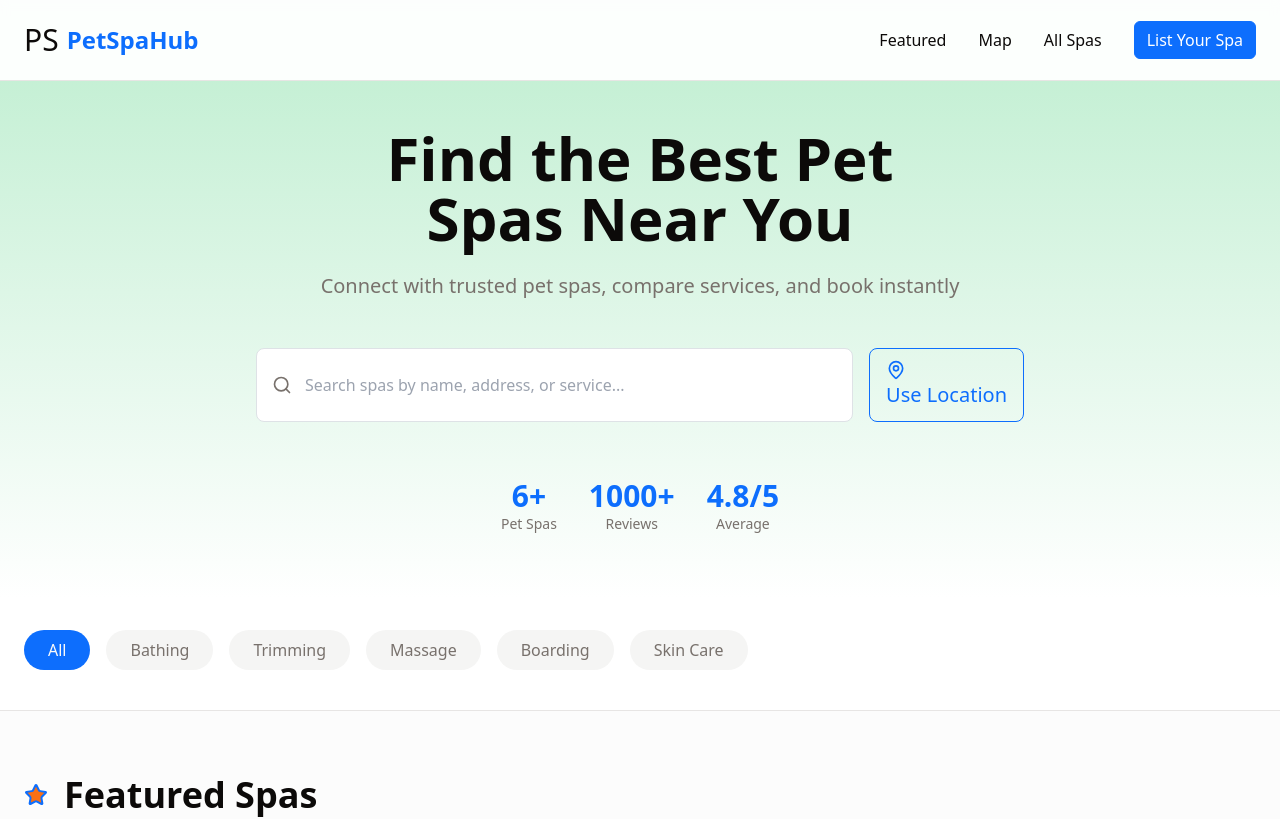
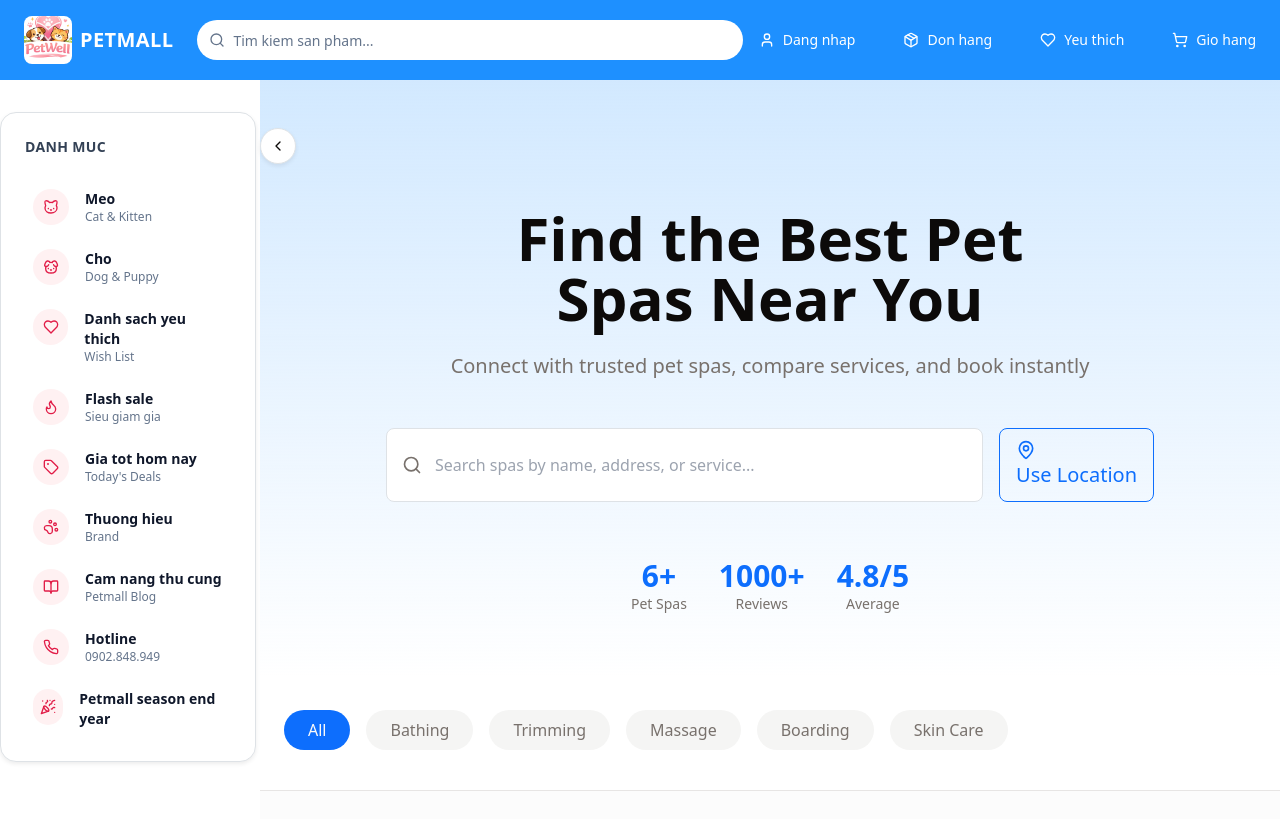
Before and after one commit to hieult-dev/exe-fe, a React (Vite) app: page / in a window 1280 px wide. Shown: the top 819 px of the page. Built offline with nearby package versions, Linux system fonts and the light colour scheme.

Commit message:
change layout

```diff
--- a/src/common/home/components/home-footer.tsx
+++ b/src/common/home/components/home-footer.tsx
@@ -1,7 +1,7 @@
 export function HomeFooter() {
   return (
     <footer className="py-12 bg-muted/30 border-t border-border">
-      <div className="container mx-auto px-4">
+      <div className="w-full px-4">
         <div className="grid md:grid-cols-4 gap-8">
           <div>
             <div className="flex items-center gap-2 mb-4">
--- a/src/common/home/components/home-hero.tsx
+++ b/src/common/home/components/home-hero.tsx
@@ -8,7 +8,7 @@ interface HomeHeroProps {
 
 export function HomeHero({ totalSpas, onSearch, onUseLocation }: HomeHeroProps) {
   return (
-    <section className="relative pt-32 pb-16 px-4 bg-gradient-to-b from-secondary/30 to-background">
+    <section className="relative pt-32 pb-16 px-4 bg-gradient-to-b from-[#1e90ff]/20 to-background">
       <div className="container mx-auto text-center">
         <div className="max-w-4xl mx-auto space-y-6">
           <h1 className="text-4xl md:text-5xl lg:text-6xl font-bold leading-tight text-balance">
--- /dev/null
+++ b/src/common/home/components/left-sidebar.tsx
@@ -0,0 +1,88 @@
+import {
+    Cat,
+    Dog,
+    Heart,
+    Flame,
+    Tag,
+    PawPrint,
+    BookOpen,
+    Phone,
+    PartyPopper,
+    ChevronLeft,
+    ChevronRight,
+} from "lucide-react"
+
+const items = [
+    { label: "Meo", sub: "Cat & Kitten", icon: Cat },
+    { label: "Cho", sub: "Dog & Puppy", icon: Dog },
+    { label: "Danh sach yeu thich", sub: "Wish List", icon: Heart },
+    { label: "Flash sale", sub: "Sieu giam gia", icon: Flame },
+    { label: "Gia tot hom nay", sub: "Today's Deals", icon: Tag },
+    { label: "Thuong hieu", sub: "Brand", icon: PawPrint },
+    { label: "Cam nang thu cung", sub: "Petmall Blog", icon: BookOpen },
+    { label: "Hotline", sub: "0902.848.949", icon: Phone },
+    { label: "Petmall season end year", sub: "", icon: PartyPopper },
+]
+
+type LeftSidebarProps = {
+    collapsed: boolean
+    onToggle: () => void
+}
+
+export function LeftSidebar({ collapsed, onToggle }: LeftSidebarProps) {
+    return (
+        <>
+            <button
+                type="button"
+                onClick={onToggle}
+                className={`fixed top-32 z-[60] grid h-9 w-9 place-items-center rounded-full border bg-white shadow-sm transition-[left] duration-300 ${collapsed ? "left-3" : "left-[260px]"
+                    }`}
+            >
+                {collapsed ? <ChevronRight className="h-4 w-4" /> : <ChevronLeft className="h-4 w-4" />}
+            </button>
+
+            <aside
+                className={`relative hidden lg:block shrink-0 transition-[width] duration-300 ${collapsed ? "w-0" : "w-64"
+                    }`}
+            >
+                {!collapsed && (
+                    <div className="sticky top-28">
+                        <div className="rounded-2xl border bg-white p-4 shadow-sm">
+                            <div className="text-sm font-semibold uppercase tracking-wide text-slate-700">
+                                Danh muc
+                            </div>
+
+                            <div className="mt-4 space-y-2">
+                                {items.map((item) => {
+                                    const Icon = item.icon
+                                    return (
+                                        <a
+                                            key={item.label}
+                                            href="#"
+                                            className="flex items-start gap-3 rounded-lg px-2 py-2 hover:bg-slate-50"
+                                        >
+                                            <div className="grid h-9 w-9 place-items-center rounded-full bg-rose-50 text-rose-600">
+                                                <Icon className="h-4 w-4" />
+                                            </div>
+
+                                            <div className="text-sm">
+                                                <div className="font-semibold text-slate-900">
+                                                    {item.label}
+                                                </div>
+                                                {item.sub ? (
+                                                    <div className="text-xs text-slate-500">
+                                                        {item.sub}
+                                                    </div>
+                                                ) : null}
+                                            </div>
+                                        </a>
+                                    )
+                                })}
+                            </div>
+                        </div>
+                    </div>
+                )}
+            </aside>
+        </>
+    )
+}
--- a/src/common/home/components/navigation.tsx
+++ b/src/common/home/components/navigation.tsx
@@ -1,66 +1,120 @@
-"use client"
-
 import { useState } from "react"
-import { Menu, X } from "lucide-react"
-import { Button } from "react-bootstrap"
+import {
+  Menu,
+  X,
+  Search,
+  Globe,
+  User,
+  Package,
+  Heart,
+  ShoppingCart,
+} from "lucide-react"
 
 export function Navigation() {
-  const [isMenuOpen, setIsMenuOpen] = useState(false)
+  const [open, setOpen] = useState(false)
 
   return (
-    <nav className="fixed top-0 left-0 right-0 z-50 bg-background/95 backdrop-blur-sm border-b border-border">
-      <div className="container mx-auto px-4">
-        <div className="flex items-center justify-between h-20">
-          <div className="flex items-center gap-2">
-            <div className="text-3xl">PS</div>
-            <span className="text-2xl font-bold text-primary">PetSpaHub</span>
+    <header className="sticky top-0 z-50 w-full">
+      <div className="bg-[#1e90ff] text-white">
+        <div className="mx-auto max-w-7xl px-4">
+          <div className="flex h-20 items-center gap-4">
+            <div className="flex items-center gap-2 font-black tracking-wide">
+              <div className="h-12 w-12 bg-white flex items-center justify-center overflow-hidden rounded-lg">
+                <img
+                  src="/logo.png"
+                  alt="Logo"
+                  className="h-full w-full object-contain scale-150"
+                />
+              </div>
+              <span className="text-xl">PETMALL</span>
+            </div>
+
+            <div className="hidden md:flex flex-1 items-center gap-3">
+              <div className="relative flex-1">
+                <Search className="absolute left-3 top-1/2 h-4 w-4 -translate-y-1/2 text-slate-500" />
+                <input
+                  className="h-10 w-full rounded-full bg-white pl-9 pr-4 text-sm text-slate-900 placeholder:text-slate-500"
+                  placeholder="Tim kiem san pham..."
+                />
+              </div>
+              <div className="flex items-center gap-5 text-sm">
+
+                <button className="flex items-center gap-2">
+                  <User className="h-4 w-4" />
+                  <span>Dang nhap</span>
+                </button>
+                <button className="flex items-center gap-2">
+                  <Package className="h-4 w-4" />
+                  <span>Don hang</span>
+                </button>
+                <button className="flex items-center gap-2">
+                  <Heart className="h-4 w-4" />
+                  <span>Yeu thich</span>
+                </button>
+                <button className="flex items-center gap-2">
+                  <ShoppingCart className="h-4 w-4" />
+                  <span>Gio hang</span>
+                </button>
+              </div>
+            </div>
+
+            <button className="ml-auto md:hidden" onClick={() => setOpen(!open)}>
+              {open ? <X className="h-6 w-6" /> : <Menu className="h-6 w-6" />}
+            </button>
           </div>
 
-          <div className="hidden md:flex items-center gap-8">
-            <a href="#featured" className="text-foreground hover:text-primary transition-colors">
-              Featured
-            </a>
-            <a href="#map" className="text-foreground hover:text-primary transition-colors">
-              Map
-            </a>
-            <a href="#spas" className="text-foreground hover:text-primary transition-colors">
-              All Spas
-            </a>
-            <Button>List Your Spa</Button>
-          </div>
+          {/* <div className="hidden md:flex items-center gap-6 pb-3 text-sm font-semibold">
+            <a href="#dog">Thuc an cho</a>
+            <a href="#cat">Thuc an meo</a>
+            <a href="#spa">Spa</a>
+            <a href="#toys">Do choi</a>
+            <a href="#care">Cham soc</a>
+          </div> */}
 
-          <button className="md:hidden" onClick={() => setIsMenuOpen(!isMenuOpen)}>
-            {isMenuOpen ? <X className="h-6 w-6" /> : <Menu className="h-6 w-6" />}
-          </button>
+          {open && (
+            <div className="md:hidden pb-4 space-y-4">
+              <div className="relative">
+                <Search className="absolute left-3 top-1/2 h-4 w-4 -translate-y-1/2 text-slate-500" />
+                <input
+                  className="h-10 w-full rounded-full bg-white pl-9 pr-4 text-sm text-slate-900 placeholder:text-slate-500"
+                  placeholder="Tim kiem san pham..."
+                />
+              </div>
+              <div className="grid grid-cols-2 gap-3 text-sm">
+                <button className="flex items-center gap-2">
+                  <Globe className="h-4 w-4" />
+                  <span>Tieng Viet</span>
+                </button>
+                <button className="flex items-center gap-2">
+                  <User className="h-4 w-4" />
+                  <span>Dang nhap</span>
+                </button>
+                <button className="flex items-center gap-2">
+                  <Package className="h-4 w-4" />
+                  <span>Don hang</span>
+                </button>
+                <button className="flex items-center gap-2">
+                  <Heart className="h-4 w-4" />
+                  <span>Yeu thich</span>
+                </button>
+                <button className="flex items-center gap-2">
+                  <ShoppingCart className="h-4 w-4" />
+                  <span>Gio hang</span>
+                </button>
+              </div>
+              <div className="flex flex-wrap gap-4 text-sm font-semibold">
+                <a href="#dog">Thuc an cho</a>
+                <a href="#cat">Thuc an meo</a>
+                <a href="#spa">Spa</a>
+                <a href="#toys">Do choi</a>
+                <a href="#care">Cham soc</a>
+              </div>
+            </div>
+          )}
         </div>
+      </div>
 
-        {isMenuOpen && (
-          <div className="md:hidden py-4 space-y-4">
-            <a
-              href="#featured"
-              className="block text-foreground hover:text-primary transition-colors"
-              onClick={() => setIsMenuOpen(false)}
-            >
-              Featured
-            </a>
-            <a
-              href="#map"
-              className="block text-foreground hover:text-primary transition-colors"
-              onClick={() => setIsMenuOpen(false)}
-            >
-              Map
-            </a>
-            <a
-              href="#spas"
-              className="block text-foreground hover:text-primary transition-colors"
-              onClick={() => setIsMenuOpen(false)}
-            >
-              All Spas
-            </a>
-            <Button className="w-full">List Your Spa</Button>
-          </div>
-        )}
-      </div>
-    </nav>
+
+    </header>
   )
 }
--- a/src/common/home/components/pet-moments-section.tsx
+++ b/src/common/home/components/pet-moments-section.tsx
@@ -12,14 +12,7 @@ export function PetMomentsSection() {
 
     return (
         <section className="py-14 bg-muted/20">
-            <div className="container mx-auto px-4">
-                <div className="flex items-end justify-between gap-4 mb-6 flex-wrap">
-                    <div>
-                        <h2 className="text-3xl md:text-4xl font-bold">Pet Moments</h2>
-                        <p className="text-muted-foreground">Real spa scenes from our partners</p>
-                    </div>
-                    <div className="text-sm text-muted-foreground">Swipe or watch the loop</div>
-                </div>
+            <div className="w-full px-4">
 
                 <div className="relative overflow-hidden">
                     <div className="flex w-max gap-4 motion-safe:animate-pet-marquee">
--- a/src/common/home/page/AppHome.tsx
+++ b/src/common/home/page/AppHome.tsx
@@ -1,6 +1,6 @@
 import { useMemo, useState } from "react"
 import { PetMomentsSection } from "@/common/home/components/pet-moments-section"
-
+import { LeftSidebar } from "@/common/home/components/left-sidebar"
 import { Navigation } from "@/common/home/components/navigation"
 import { mockSpas, serviceCategories, type Spa } from "@/common/utils/mock-data"
 import { CtaSection } from "@/common/home/components/cta-section"
@@ -16,6 +16,7 @@ export function AppHome() {
   const [selectedService, setSelectedService] = useState("All")
   const [userLocation, setUserLocation] = useState<{ lat: number; lng: number } | undefined>()
   const [, setSelectedSpa] = useState<Spa | null>(null)
+  const [isSidebarCollapsed, setIsSidebarCollapsed] = useState(false)
 
   const handleUseLocation = () => {
     if (!navigator.geolocation) return
@@ -49,9 +50,16 @@ export function AppHome() {
   const featuredSpas = mockSpas.filter((spa) => spa.featured)
 
   return (
-    <div className="min-h-screen">
+    <div className="min-h-screen ">
       <Navigation />
 
+      <div className="w-full">
+        <div className="flex gap-1">
+          <LeftSidebar
+            collapsed={isSidebarCollapsed}
+            onToggle={() => setIsSidebarCollapsed((v) => !v)}
+          />
+          <main className="min-w-0 flex-1 px-0">
             <HomeHero totalSpas={mockSpas.length} onSearch={setSearchQuery} onUseLocation={handleUseLocation} />
             <ServiceFilterSection
               services={serviceCategories}
@@ -64,6 +72,9 @@ export function AppHome() {
             <PetMomentsSection />
             <CtaSection />
             <HomeFooter />
+          </main>
+        </div>
+      </div>
     </div>
   )
 }
```
Also changed, not shown: public/logo.png (added). Lines whose indentation alone changed are shown as unchanged.
